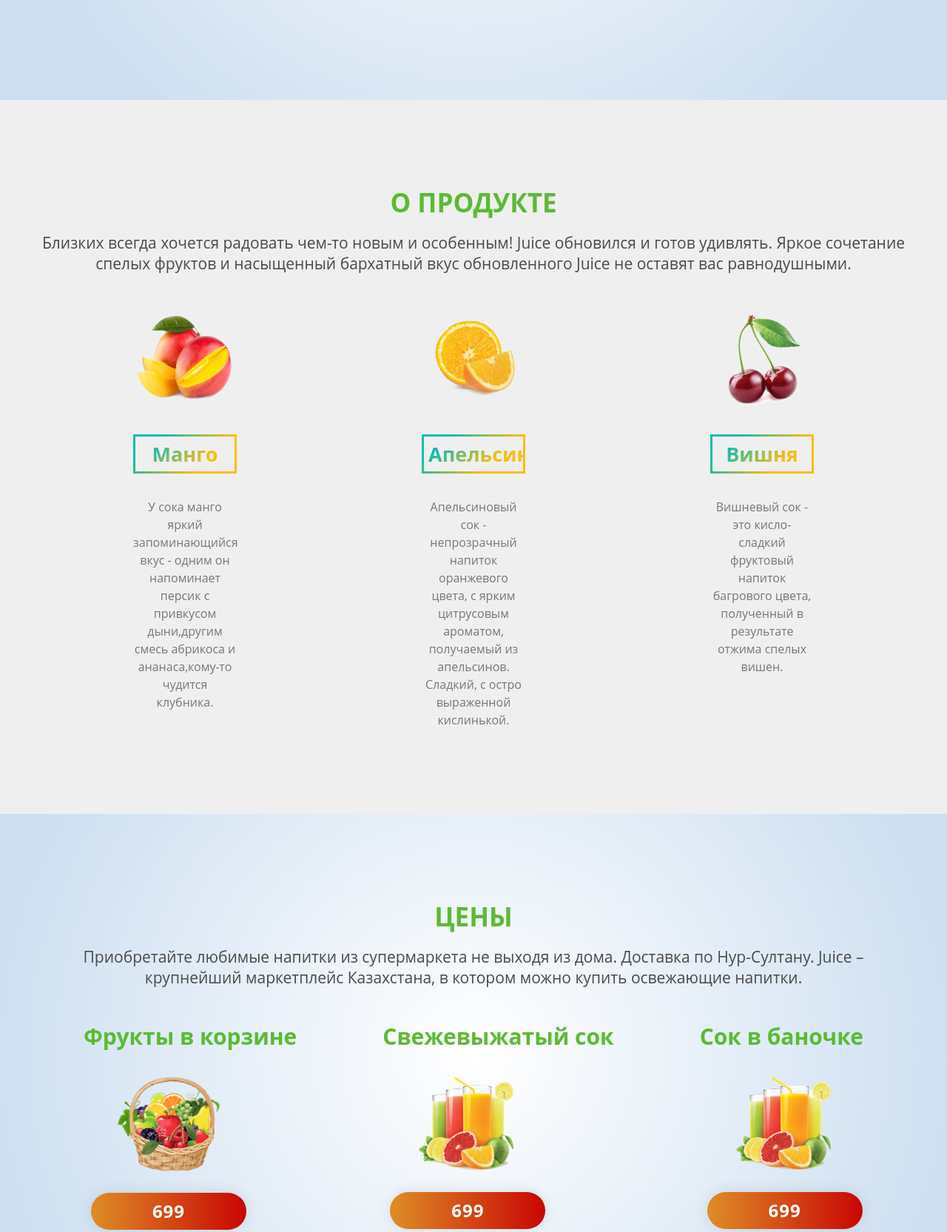
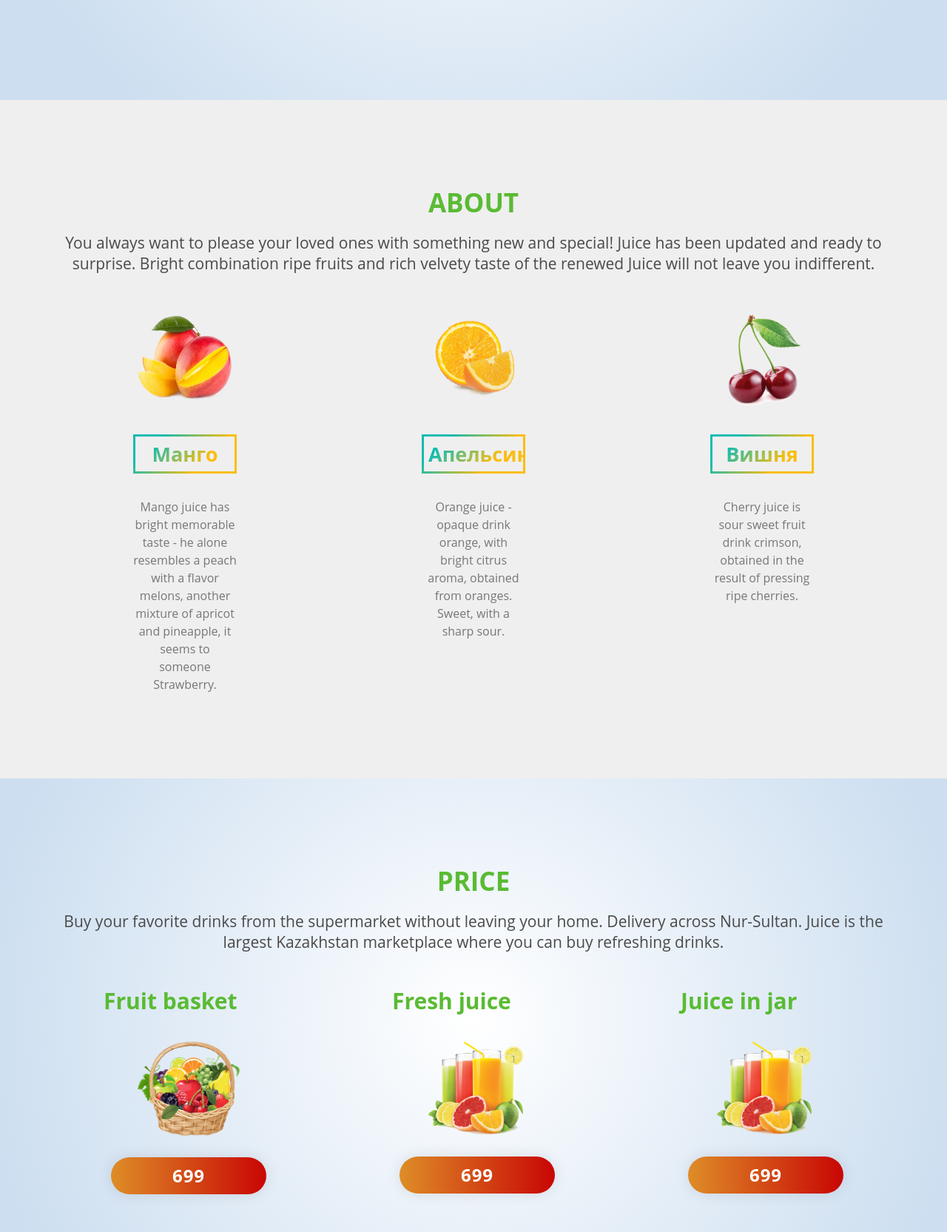
Before and after one commit to Ansar1337/Juice_Site, a plain HTML site: page JuiceSite/index.html in a window 1280 px wide. Shown: the part 840-2505 px from the top of the page at 74% size. Drawn offline with Linux system fonts and the light colour scheme.

Commit message:
Translated from RUS->ENG

```diff
--- a/JuiceSite/index.html
+++ b/JuiceSite/index.html
@@ -14,39 +14,39 @@
 
         <nav class="nav-wrapper">
             <div class="logo">
-                <p><span>Тропический</span> сад</p>
+                <p><span>Tropic</span> paradise</p>
             </div>
 
             <ul class="nav">
                 <li class="nav__item">
-                    <a class="nav__link" href="#">Главная</a>
+                    <a class="nav__link" href="#">Home</a>
                 </li>
                 <li class="nav__item">
-                    <a class="nav__link" href="#">О продукте</a>
+                    <a class="nav__link" href="#">About</a>
                 </li>
                 <li class="nav__item">
-                    <a class="nav__link" href="#">Цены</a>
+                    <a class="nav__link" href="#">Price</a>
                 </li>
                 <li class="nav__item">
-                    <a class="nav__link" href="#">Отзывы</a>
+                    <a class="nav__link" href="#">Reviews</a>
                 </li>
                 <li class="nav__item">
-                    <a class="nav__link" href="#">Контакты</a>
+                    <a class="nav__link" href="#">Contact</a>
                 </li>
             </ul>
         </nav>
 
         <div class="header-content">
             <div class="header-desc">
-                <h1 class="header__title">Натуральные соки</h1>
+                <h1 class="header__title">Natural juices</h1>
                 <div class="header__text">
                     <p>
-                        Cок является одним из самых целебных напитков,
-                        дарит энергию и заряжает витаминами.
-                        Стакан сока в день и ты готов свернуть горы!
+                        Juice is one of the most healing drinks
+                         gives energy and energizes with vitamins.
+                         A glass of juice a day and you are ready to move mountains!
                     </p>
                 </div>
-                <a href="#" class="header__btn">Получить заряд</a>
+                <a href="#" class="header__btn">Get charge</a>
                 <div class="header__photo">
                     <img src="img/product.png" alt="product">
                 </div>
@@ -57,45 +57,45 @@
 
 <section class="products">
     <div class="container">
-        <h2 class="products_header">о продукте</h2>
-        <div class="products_subheader">Близких всегда хочется радовать чем-то новым и особенным! Juice обновился и
-            готов удивлять. Яркое сочетание
-            спелых фруктов и насыщенный бархатный вкус обновленного Juice не оставят вас равнодушными.
+        <h2 class="products_header">About</h2>
+        <div class="products_subheader">You always want to please your loved ones with something new and special! Juice has been updated and
+             ready to surprise. Bright combination
+             ripe fruits and rich velvety taste of the renewed Juice will not leave you indifferent.
         </div>
 
         <div class="products_wrapper">
             <div class="products_item"><img src="img/icon1.png" width="140" height="140" alt="Mango"
                                             class="products_img">
                 <h3>Манго</h3>
-                <div class="products_desc">У сока манго яркий
-                    запоминающийся вкус - одним он
-                    напоминает персик с привкусом
-                    дыни,другим смесь абрикоса и
-                    ананаса,кому-то чудится
-                    клубника.
+                <div class="products_desc">Mango juice has bright
+                     memorable taste - he alone
+                     resembles a peach with a flavor
+                     melons, another mixture of apricot and
+                     pineapple, it seems to someone
+                     Strawberry.
                 </div>
 
             </div>
             <div class="products_item"><img src="img/icon2.png" width="140" height="140" alt="Orange"
                                             class="products_img">
                 <h3>Апельсин</h3>
-                <div class="products_desc">Апельсиновый сок -
-                    непрозрачный напиток
-                    оранжевого цвета, с ярким
-                    цитрусовым ароматом,
-                    получаемый из апельсинов.
-                    Сладкий, с остро выраженной
-                    кислинькой.
+                <div class="products_desc">Orange juice -
+                     opaque drink
+                     orange, with bright
+                     citrus aroma,
+                     obtained from oranges.
+                     Sweet, with a sharp
+                     sour.
                 </div>
             </div>
             <div class="products_item"><img src="img/icon3.png" width="140" height="140" alt="Cherry"
                                             class="products_img">
                 <h3>Вишня</h3>
-                <div class="products_desc">Вишневый сок - это кисло-
-                    сладкий фруктовый напиток
-                    багрового цвета, полученный в
-                    результате отжима спелых
-                    вишен.
+                <div class="products_desc">Cherry juice is sour
+                     sweet fruit drink
+                     crimson, obtained in
+                     the result of pressing ripe
+                     cherries.
                 </div>
             </div>
         </div>
@@ -104,29 +104,27 @@
 
 <section class="price">
     <div class="container">
-        <div class="price_header">ЦЕНЫ</div>
+        <div class="price_header">Price</div>
         <div class="price_subheader">
-            Приобретайте любимые напитки из супермаркета не выходя из дома. Доставка по Нур-Султану. Juice – крупнейший
-            маркетплейс Казахстана, в котором можно купить освежающие напитки.
+           Buy your favorite drinks from the supermarket without leaving your home. Delivery across Nur-Sultan. Juice is the largest
+             Kazakhstan marketplace where you can buy refreshing drinks.
         </div>
 
         <div class="price_wrapper">
             <div class="price_item">
-                <div class="price_text">Фрукты в корзине</div>
+                <div class="price_text">Fruit basket</div>
                 <img src="img/fruitsbasket.png" alt="fruits">
                 <a href="#" class="price_btn">699</a>
             </div>
 
             <div class="price_item">
-                <div class="price_text">Свежевыжатый сок</div>
+                <div class="price_text">Fresh juice</div>
                 <img src="img/juice.png" alt="fruits">
                 <a href="#" class="price_btn">699</a>
             </div>
 
             <div class="price_item">
-                <div class="price_text">Сок в
-                    баночке
-                </div>
+                <div class="price_text">Juice in jar</div>
                 <img src="img/juice.png" alt="fruits">
                 <a href="#" class="price_btn">699</a>
             </div>
@@ -136,9 +134,9 @@
 
 <section class="reviews">
     <div class="container">
-        <div class="reviews_header">ОТЗЫВЫ</div>
-        <div class="reviews_subheader">Приобретайте любимые напитки из супермаркета не выходя из дома. Доставка по
-            Нур-Султану. Juice – крупнейший маркетплейс Казахстана, в котором можно купить освежающие напитки.
+        <div class="reviews_header">Reviews</div>
+        <div class="reviews_subheader">Buy your favorite drinks from the supermarket without leaving your home. Delivery by
+             Nur-Sultan. Juice is the largest marketplace in Kazakhstan where you can buy refreshing drinks.
         </div>
         <div class="reviews_photo">
             <img src="img/777.jpg" alt="review">
@@ -149,8 +147,8 @@
 <footer class="footer">
     <div class="container">
         <div class="footer_descr">
-            <p>Покупайте только у нас! <br>
-                Лучшие напитки на рынке Казахстана!</p>
+            <p>Buy only from us! <br>
+                The best drinks on the Kazakhstan market!</p>
             <a href="https://www.instagram.com/runtime.kz/?hl=ru">
                 <img src="img/insta.png" alt="instagram">
             </a>
```
